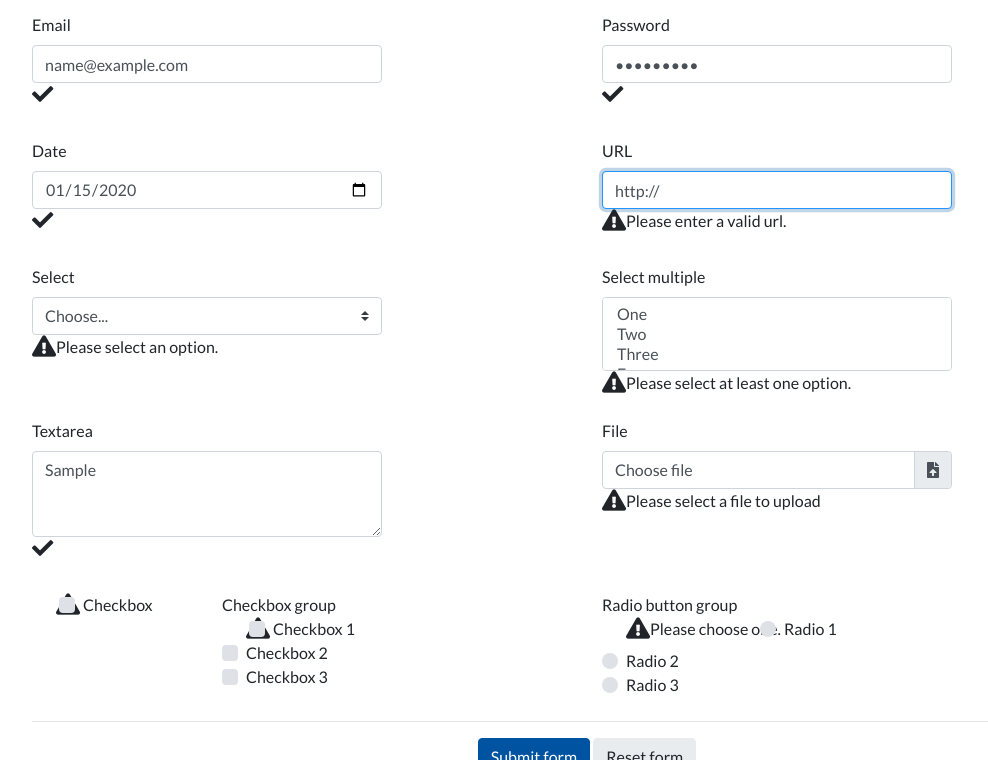
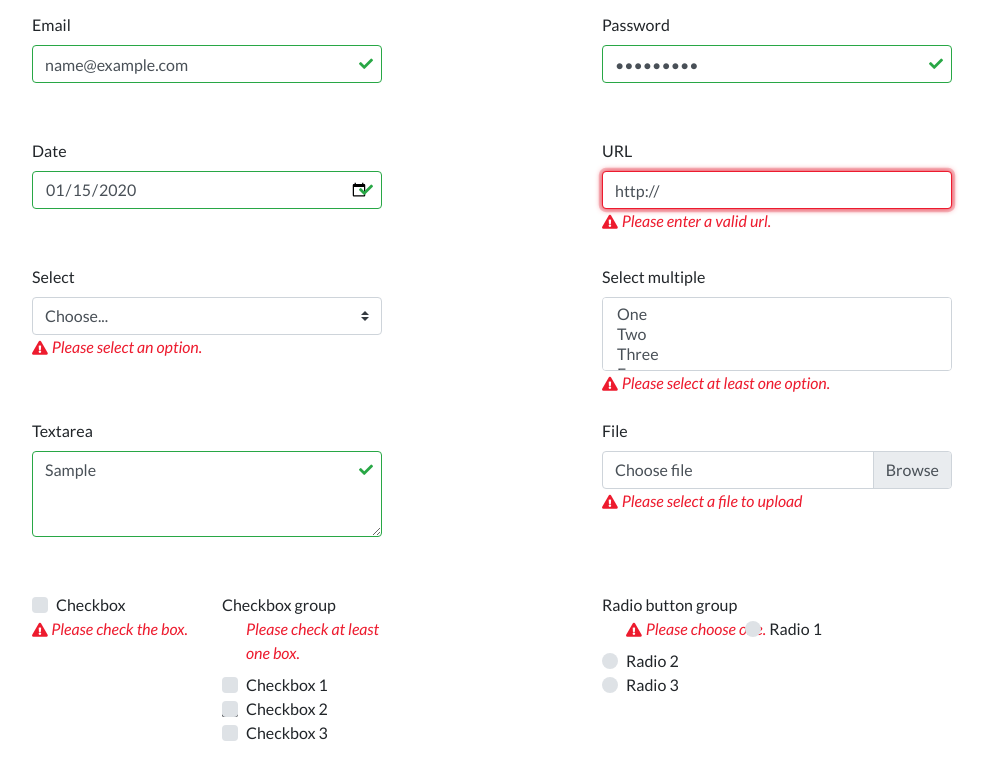
Before and after one commit to mtbotherd/form-validation, a website with bundled scripts: page src/form2.html in a window 1280 px wide. Both pictures are taken after typing "Sample", "5", "name@example.com", "Sample123", "2020-01-15", "Sample" into the empty fields and a click on the button "Submit form". Shown: the part 260-1020 px from the top of the page, without its empty margins (53-1041 px from the left). Built offline with nearby package versions, Linux system fonts and the light colour scheme.

Commit message:
Form validation - positioning error for checkbox.

```diff
--- a/src/form2.html
+++ b/src/form2.html
@@ -18,12 +18,12 @@
         <h1>Form Validation</h1>
         <p class="lead">This is a Bootstrap 4 form with examples of the form types used on metrotransit.org.</p>
         <p>Client side validation is handled using <a href="https://jqueryvalidation.org/" target="_blank">jQuery.validate.js</a>.</p>
-        <form id="form2" class="needs-validation" method="post" action="" novalidate="nonvalidate">
+        <form id="form2" method="post" action="" novalidate="nonvalidate">
             <div class="row">
                 <div class="col-md-4 mb-3">
                     <div class="form-group">
                         <label for="textfield">Text</label>
-                        <div class="col-md-12">
+                        <div class="input-container">
                             <input type="text" class="form-control" id="textfield" name="text" placeholder="Can use any characters" required>
                         </div>
                     </div>
@@ -31,9 +31,9 @@
                 <div class="col-md-4 offset-md-2">
                     <div class="form-group">
                         <label for="numberfield">Number (+/-)</label>
+                        <div class="input-container">
                             <input type="number" class="form-control" id="numberfield" name="number" placeholder="Numbers only" required>
-                        <!-- <div class="invalid-feedback"><i class="fas fa-exclamation-triangle fa-lg"></i> Please enter a number (+/-).</div>
-                        <div class="valid-feedback">Number is valid! <i class="fas fa-check fa-lg"></i></div> -->
+                        </div>
                     </div>
                 </div>
             </div>
@@ -41,17 +41,19 @@
                 <div class="col-md-4 mb-3">
                     <div class="form-group">
                         <label for="emailfield">Email</label>
+                        <div class="input-container">
                             <input type="email" class="form-control" id="emailfield" name="email" placeholder="Valid email address" required>
                             <!-- <div class="invalid-feedback"><i class="fas fa-exclamation-triangle fa-lg"></i> Please enter a valid email address.</div>
                             <div class="valid-feedback">Looks good! <i class="fas fa-check fa-lg"></i></div> -->
                         </div>
                     </div>
+                </div>
                 <div class="col-md-4 offset-md-2">
                     <div class="form-group">
                         <label for="passwordfield">Password</label>
+                        <div class="input-container">
                             <input type="password" class="form-control" id="passwordfield" name="password" required>
-                        <!-- <div class="invalid-feedback"><i class="fas fa-exclamation-triangle fa-lg"></i> Please enter an password.</div>
-                        <div class="valid-feedback">Looks good! <i class="fas fa-check fa-lg"></i></div> -->
+                        </div>
                     </div>
                 </div>
             </div>
@@ -59,17 +61,17 @@
                 <div class="col-md-4 mb-3">
                     <div class="form-group">
                         <label for="datefield">Date</label>
+                        <div class="input-container">
                             <input type="date" class="form-control" id="datefield" name="date" required>
-                        <!-- <div class="invalid-feedback"><i class="fas fa-exclamation-triangle fa-lg"></i> Please enter or select a date.</div>
-                        <div class="valid-feedback">Looks good! <i class="fas fa-check fa-lg"></i></div> -->
+                        </div>
                     </div>
                 </div>
                 <div class="col-md-4 offset-md-2">
                     <div class="form-group">
                         <label for="urlfield">URL</label>
+                        <div class="input-container">
                             <input type="url" class="form-control" id="urlfield" name="url" value="http://" required>
-                        <!-- <div class="invalid-feedback"><i class="fas fa-exclamation-triangle fa-lg"></i> Please enter a valid url.</div>
-                        <div class="valid-feedback">Looks good! <i class="fas fa-check fa-lg"></i></div> -->
+                        </div>
                     </div>
                 </div>
             </div>
@@ -77,19 +79,20 @@
                 <div class="col-md-4 mb-3">
                     <div class="form-group select-control">
                         <label for="selectfield">Select</label>
+                        <div class="input-container">
                             <select id="selectfield" class="custom-select" name="select" required>
                                 <option value="">Choose...</option>
                                 <option value="1">One</option>
                                 <option value="2">Two</option>
                                 <option value="3">Three</option>
                             </select>
-                        <!-- <div class="invalid-feedback"><i class="fas fa-exclamation-triangle fa-lg"></i> Please select an option.</div>
-                        <div class="valid-feedback">Looks good! <i class="fas fa-check fa-lg"></i></div> -->
+                        </div>
                     </div>
                 </div>
                 <div class="col-md-4 offset-md-2">
                     <div class="form-group">
                         <label for="selectMultiple">Select multiple</label>
+                        <div class="input-container">
                             <select id="selectMultiple" class="custom-select" name="selectMultiple" size="3" multiple required>
                                 <option value="1">One</option>
                                 <option value="2">Two</option>
@@ -97,8 +100,7 @@
                                 <option value="4">Four</option>
                                 <option value="5">Five</option>
                             </select>
-                        <!-- <div class="invalid-feedback"><i class="fas fa-exclamation-triangle fa-lg"></i> Please select at least one option.</div>
-                        <div class="valid-feedback">Looks good! <i class="fas fa-check fa-lg"></i></div> -->
+                        </div>
                     </div>
                 </div>
             </div>
@@ -106,28 +108,30 @@
                 <div class="col-md-4 mb-3">
                     <div class="form-group">
                         <label for="textareafield">Textarea</label>
+                        <div class="input-container">
                             <textarea class="form-control" id="textareafield" name="textarea" rows="3" placeholder="Type here..." required></textarea>
-                        <!-- <div class="invalid-feedback"><i class="fas fa-exclamation-triangle fa-lg"></i> Please enter some text.</div>
-                        <div class="valid-feedback">Looks good! <i class="fas fa-check fa-lg"></i></div> -->
+                        </div>
                     </div>
                 </div>
                 <div class="col-md-4 offset-md-2">
                     <div class="form-group">
                         <label for="filefield">File</label>
                         <div class="custom-file">
+                            <div class="input-container">
                                 <input type="file" class="custom-file-input" id="filefield" name="file" required>
+                            </div>
                             <label class="custom-file-label">Choose file</label>
-                            <!-- <div class="invalid-feedback"><i class="fas fa-exclamation-triangle fa-lg"></i> Please select a file to upload.</div>
-                            <div class="valid-feedback">Looks good! <i class="fas fa-check fa-lg"></i></div> -->
                         </div>
                     </div>
                 </div>
             </div>
             <div class="row">
                 <div class="col-md-2 mb-3">
+                    <div class="input-container">
                         <div class="custom-control custom-checkbox">
                             <input type="checkbox" name="checkbox" class="custom-control-input" id="checkbox" required>
                             <label class="custom-control-label" for="checkbox">Checkbox</label>
+                        </div>
                     </div>
                 </div>
                 <div class="col-md-2 mb-3">
@@ -137,31 +141,29 @@
                         <label class="custom-control-label" for="checkbox1">Checkbox 1</label>
                     </div>
                     <div class="custom-control custom-checkbox">
-                        <input type="checkbox" name="checkboxGroup" class="custom-control-input" id="checkbox2" required>
+                        <input type="checkbox" name="checkboxGroup" class="custom-control-input" id="checkbox2">
                         <label class="custom-control-label" for="checkbox2">Checkbox 2</label>
                     </div>
                     <div class="custom-control custom-checkbox">
-                        <input type="checkbox" name="checkboxGroup" class="custom-control-input" id="checkbox3" required>
+                        <input type="checkbox" name="checkboxGroup" class="custom-control-input" id="checkbox3">
                         <label class="custom-control-label" for="checkbox3">Checkbox 3</label>
-                        <!-- <div class="invalid-feedback"><i class="fas fa-exclamation-triangle fa-lg"></i> Please check at least 1 box.</div>
-                        <div class="valid-feedback">Looks good! <i class="fas fa-check fa-lg"></i></div> -->
                     </div>
                 </div>
                 <div class="col-md-4 offset-md-2">
                     <div>Radio button group</div>
+                    <div class="input-container">
                         <div class="custom-control custom-radio">
                             <input type="radio" id="radio1" name="radio" class="custom-control-input" required>
                             <label class="custom-control-label" for="radio1">Radio 1</label>
                         </div>
                         <div class="custom-control custom-radio">
-                        <input type="radio" id="radio2" name="radio" class="custom-control-input" required>
+                            <input type="radio" id="radio2" name="radio" class="custom-control-input">
                             <label class="custom-control-label" for="radio2">Radio 2</label>
                         </div>
                         <div class="custom-control custom-radio">
-                        <input type="radio" id="radio3" name="radio" class="custom-control-input" required>
+                            <input type="radio" id="radio3" name="radio" class="custom-control-input">
                             <label class="custom-control-label" for="radio3">Radio 3</label>
-                        <!-- <div class="invalid-feedback"><i class="fas fa-exclamation-triangle fa-lg"></i> Please choose one.</div>
-                        <div class="valid-feedback">Looks good! <i class="fas fa-check fa-lg"></i></div> -->
+                        </div>
                     </div>
                 </div>
             </div>
--- a/src/js/scripts2.js
+++ b/src/js/scripts2.js
@@ -60,34 +60,50 @@ $(document).ready(function() {
             // Add the `help-block` class to the error element
             error.addClass("help-block");
 
-            // Add `has-feedback` class to the parent div.form-group
+            // Add `has-feedback` class to the parent div.input-container
             // in order to add icons to inputs
-            element.parents(".col-md-12").addClass("has-feedback");
+            element.parents(".input-container").addClass("has-feedback");
 
-            if (element.prop("type") === "checkbox") {
-                error.insertAfter(element.parent("label"));
-            } else {
+            //error.insertAfter(element);
+
+            // Error message for checkbox
+            if (element.attr("name") === "checkbox") {
+                error.insertAfter(element.parent("div"));
+            }
+            else {
                 error.insertAfter(element);
             }
 
+            // if (element.attr("name") === "radio") {
+            //     error.insertAfter(element.parent("label"));
+            // } else {
+            //     error.insertAfter(element);
+            // }
+            //
+            // if (element.attr("name") == "checkboxGroup"){
+            //     error.insertAfter("label[for='checkbox3']");
+            // } else {
+            //     error.insertAfter(element);
+            // }
+
             // Add the div element, if doesn't exists, and apply the icon classes to it.
             if (!element.next("div")[0]) {
-                $("<div class='fas fa-exclamation-triangle fa-lg form-control-feedback'></div>").insertAfter(element);
+                $("<div class='fas fa-exclamation-triangle fa-sm form-control-feedback'></div>").insertAfter(element);
                 // $( "<span class='glyphicon glyphicon-remove form-control-feedback'></span>" ).insertAfter( element );
             }
         },
         success: function(label, element) {
             // Add the div element, if doesn't exists, and apply the icon classes to it.
             if (!$(element).next("div")[0]) {
-                $("<div class='fas fa-check fa-lg form-control-feedback'></div>").insertAfter($(element));
+                $("<div class='fas fa-check form-control-feedback'></div>").insertAfter($(element));
             }
         },
         highlight: function(element, errorClass, validClass) {
-            $(element).parents(".col-md-12").addClass("has-error").removeClass("has-success");
+            $(element).parents(".input-container").addClass("has-error").removeClass("has-success");
             $(element).next("div").addClass("fa-exclamation-triangle").removeClass("fa-check");
         },
         unhighlight: function(element, errorClass, validClass) {
-            $(element).parents(".col-md-12").addClass("has-success").removeClass("has-error");
+            $(element).parents(".input-container").addClass("has-success").removeClass("has-error");
             $(element).next("div").addClass("fa-check").removeClass("fa-exclamation-triangle");
         }
     });
--- a/src/scss/_form-validation.scss
+++ b/src/scss/_form-validation.scss
@@ -1,6 +1,7 @@
 /**************************************************
     Custom styles
 **************************************************/
+// Form1
 .needs-validation {
     .input-group > .form-control:not(:last-child), .input-group > .custom-select:not(:last-child) {
         border-top-right-radius: .25rem;
@@ -24,3 +25,71 @@
     //     margin-top: 0;
     // }
 }
+
+
+// Form2
+.help-block {
+    font-style: italic;
+}
+.custom-checkbox {
+
+    .help-block {
+        color: $red;
+        display: block;
+    }
+
+    .fa-exclamation-triangle {
+        position: absolute;
+        bottom: -1.25rem;
+        left: 0;
+    }
+}
+
+label#checkbox-error {
+    margin-left: 1.2rem;
+}
+label.error {
+    display: none;
+}
+
+.has-error {
+
+    .form-control {
+        border-color: $red !important;
+    }
+
+    .form-control:focus {
+        box-shadow: 0 0 0 0.2rem rgba(220,53,69,.25), 0 0 6px $red;
+        -webkit-box-shadow: 0 0 0 0.2rem rgba(220,53,69,.25), 0 0 6px $red;
+    }
+
+    .form-control-feedback {
+        margin-right: 0.25rem;
+    }
+
+    .fa-exclamation-triangle:before,
+    .help-block {
+        color: $red;
+    }
+}
+
+.has-success {
+    .form-control {
+        border-color: $green;
+    }
+
+    .form-control:focus {
+        box-shadow: 0 0 0 0.2rem rgba(40,167,69,.25), 0 0 6px $green;
+        -webkit-box-shadow: 0 0 0 0.2rem rgba(40,167,69,.25), 0 0 6px $green;
+    }
+
+    .fa-check:before {
+        color: $green;
+    }
+
+    .form-control-feedback {
+        position: absolute;
+        top: 2.75rem;
+        right: 1.5rem;
+    }
+}
```
Also changed, not shown: src/css/styles.css, 1 other file. Lines whose indentation alone changed are shown as unchanged.
